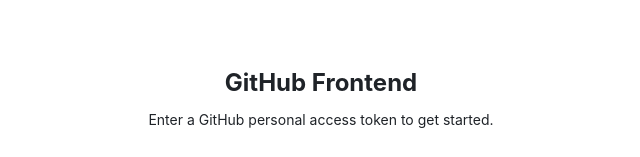
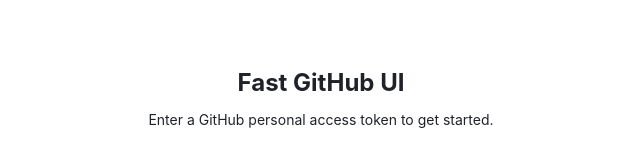
Before and after one commit to andersfischernielsen/fast-gh-ui, a SvelteKit app: page /github/login in a window 1280 px wide. Shown: the top 157 px of the page, without its empty margins (319-959 px from the left). Built offline with nearby package versions, Linux system fonts and the light colour scheme.

Commit message:
Update landing page

```diff
--- /dev/null
+++ b/src/routes/+page.server.ts
@@ -0,0 +1,5 @@
+import { redirect } from "@sveltejs/kit";
+
+export function load() {
+  throw redirect(308, "/github");
+}
--- a/src/routes/github/login/+page.svelte
+++ b/src/routes/github/login/+page.svelte
@@ -35,7 +35,7 @@
 </svelte:head>
 
 <main class="page">
-  <h1>GitHub Frontend</h1>
+  <h1>Fast GitHub UI</h1>
   <p>Enter a GitHub personal access token to get started.</p>
 
   <form onsubmit={handleSubmit}>
--- a/src/routes/github/settings/+page.svelte
+++ b/src/routes/github/settings/+page.svelte
@@ -12,7 +12,7 @@
 </script>
 
 <svelte:head>
-  <title>Settings — GitHub Frontend</title>
+  <title>Settings — Fast GitHub UI</title>
 </svelte:head>
 
 <div class="settings">
```
